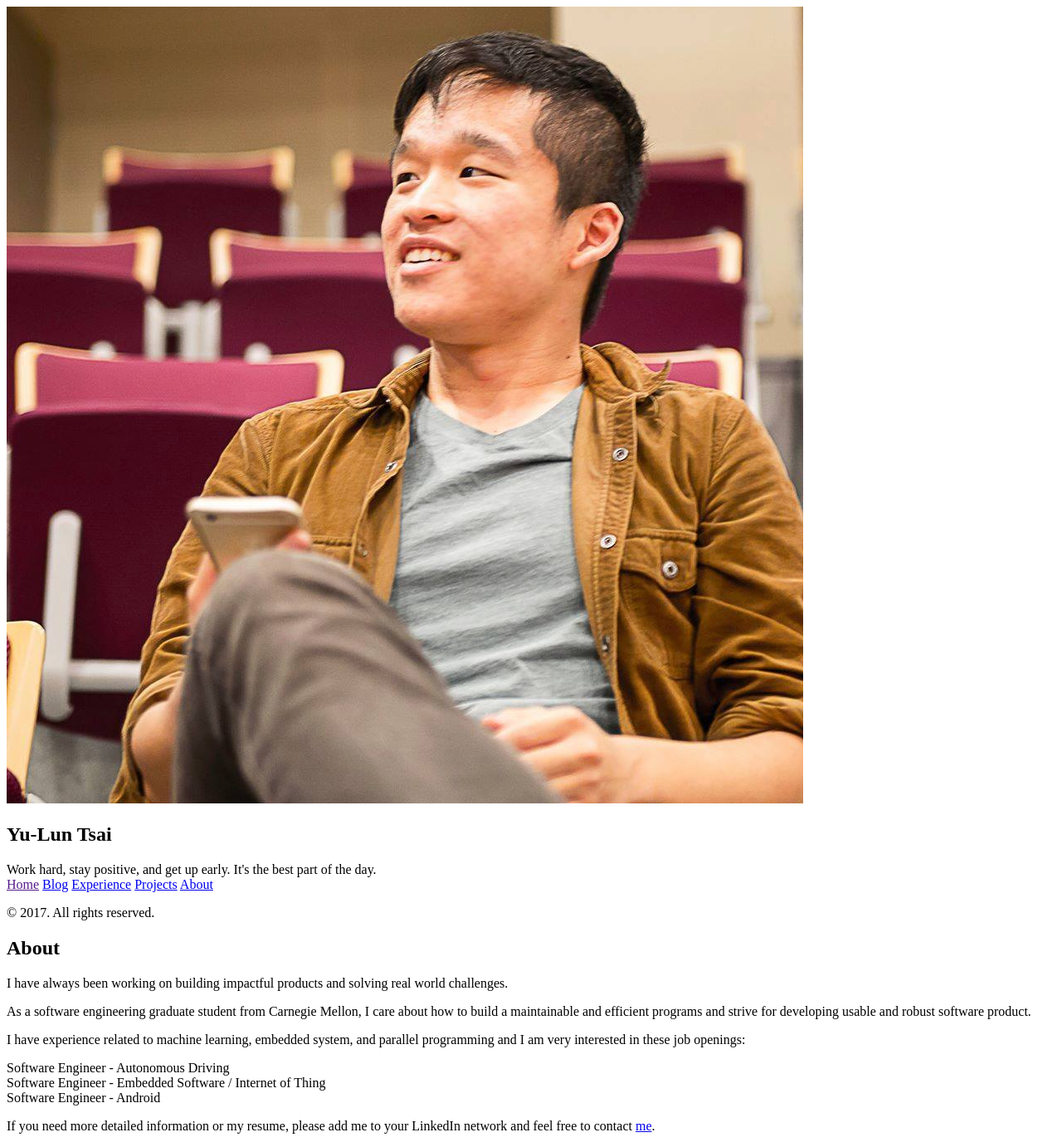
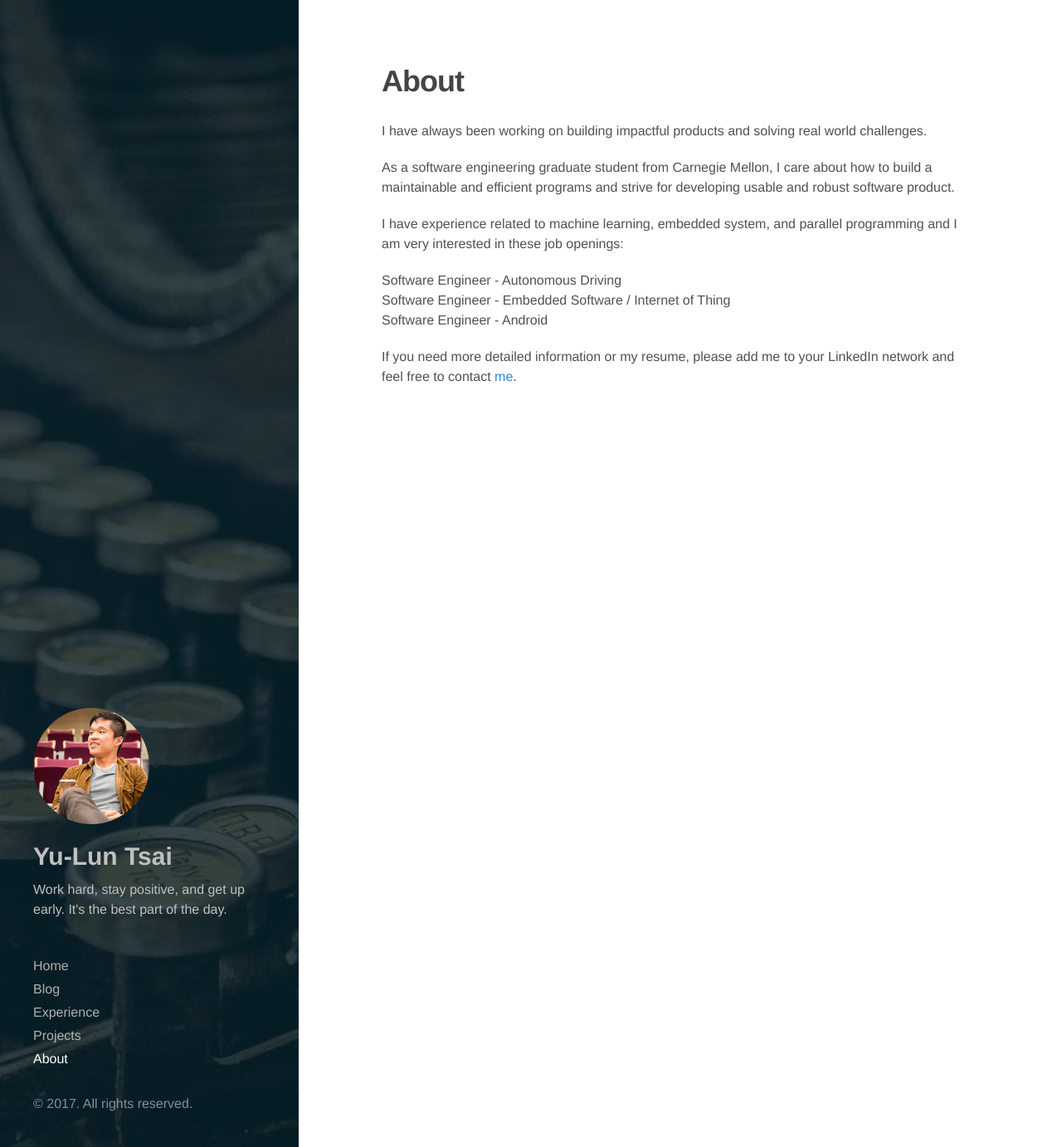
Before and after one commit to stormysun513/stormysun513.github.io, a Jekyll site: the page built from about.md, in a window 1280 px wide and 1382 px high. Shown: the whole window at 83% size. Built offline with Jekyll 4.4.1, drawn with Linux system fonts in a browser that asks for light colours.

Commit message:
use work around

```diff
--- a/_includes/head.html
+++ b/_includes/head.html
@@ -6,13 +6,13 @@
   <title>{% if page.title %}{{ page.title | escape }}{% else %}{{ site.title | escape }}{% endif %}</title>
   <meta name="description" content="{% if page.excerpt %}{{ page.excerpt | strip_html | strip_newlines | truncate: 160 }}{% else %}{{ site.description }}{% endif %}">
 
-  <link rel="shortcut icon" type="image/png" href="{{ "assets/images/favicon.ico" | prepend: site.baseurl }}">
+  <link rel="shortcut icon" type="image/png" href="/assets/images/favicon.ico">
 
-  <link rel="stylesheet" href="{{ "css/main.css"|absolute_url }}">
-  <link rel="stylesheet" href="{{ "css/poole.css"|absolute_url }}">
-  <link rel="stylesheet" href="{{ "css/syntax.css"|absolute_url }}">
-  <link rel="stylesheet" href="{{ "css/hyde.css"|absolute_url }}">
-  <link rel="stylesheet" href="{{ "css/yulunt.css"|absolute_url }}">
+  <link rel="stylesheet" href="/css/main.css">
+  <link rel="stylesheet" href="/css/poole.css">
+  <link rel="stylesheet" href="/css/syntax.css">
+  <link rel="stylesheet" href="/css/hyde.css">
+  <link rel="stylesheet" href="/css/yulunt.css">
   <link rel="stylesheet" href="http://fonts.googleapis.com/css?family=PT+Sans:400,400italic,700|Abril+Fatface">
 
   <!-- <link rel="canonical" href="{{ page.url | replace:'index.html','' | prepend: site.baseurl | prepend: site.url }}"> -->
```
